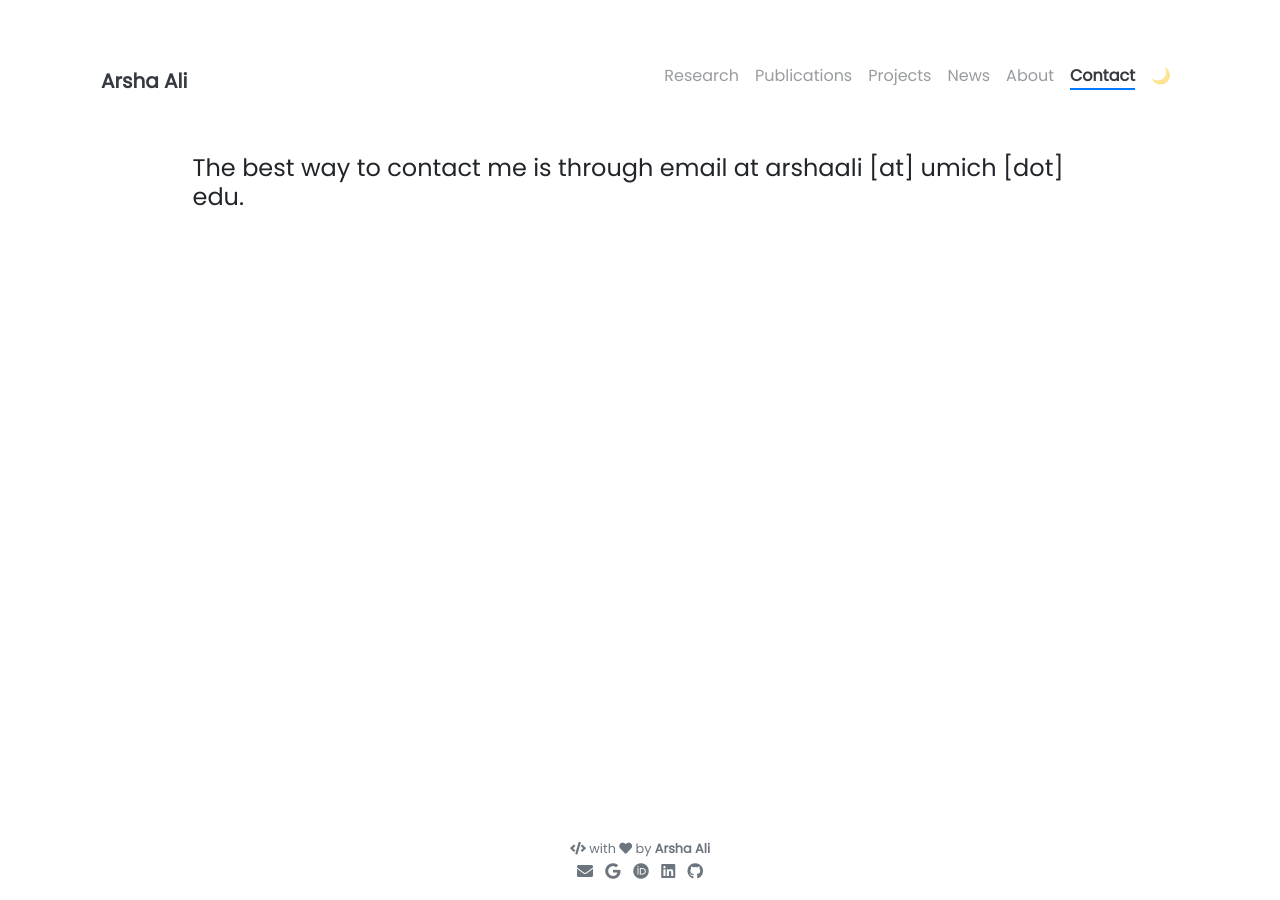
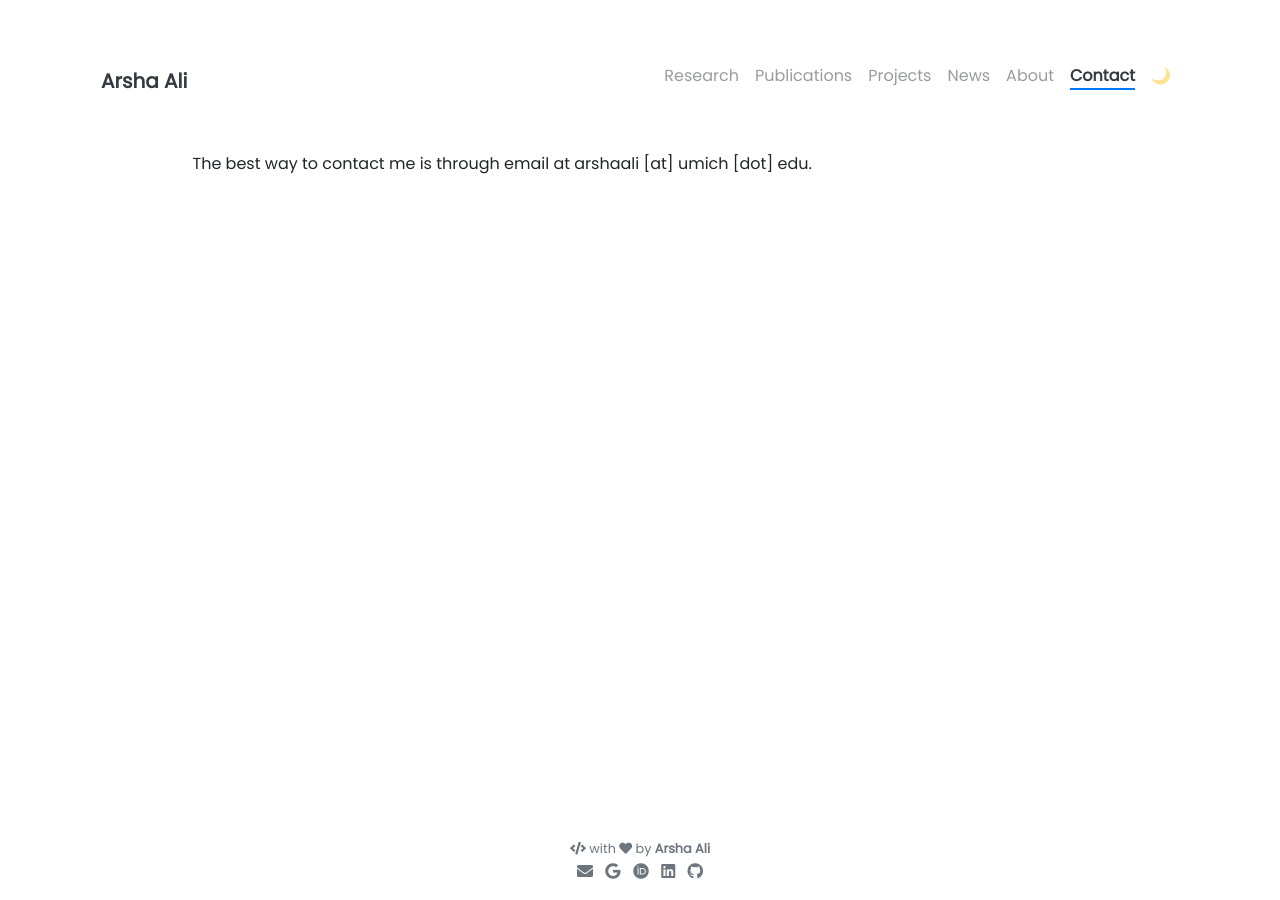
Before and after one commit to arshaali/arshaali.github.io, a Jekyll site: the page built from pages/contact.html, in a window 1280 px wide. Built offline with Jekyll 4.4.1, drawn with Linux system fonts in a browser that asks for light colours; nearby versions of some CDN libraries.

Commit message:
Update contact.html

```diff
--- a/pages/contact.html
+++ b/pages/contact.html
@@ -18,6 +18,6 @@ below is the code for a contact form.
 {% include contact/index.html %}
 -->
 
-<h4>
+<h6>
   The best way to contact me is through email at arshaali [at] umich [dot] edu.
-</h4>
+</h6>
```
